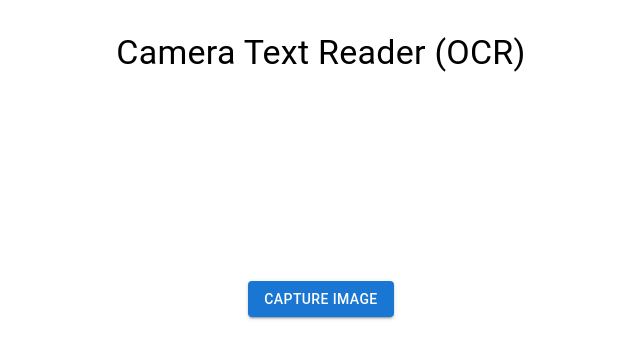
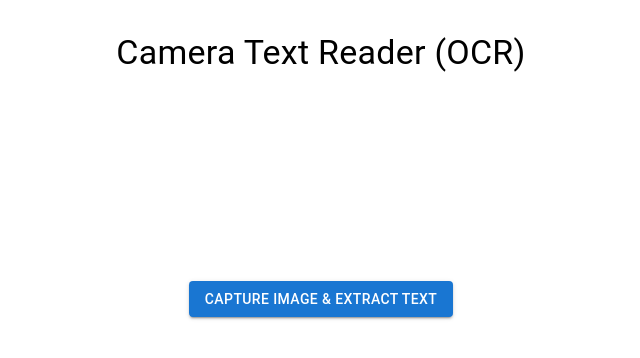
Before and after one commit to 33treepol/web-app-bacode-scanner-v4, a React (Create React App) app: page / in a window 1280 px wide. Shown: the top 358 px of the page, without its empty margins (319-959 px from the left). Built offline with nearby package versions, Linux system fonts and the light colour scheme; no server answers.

Commit message:
trim word and imedially process test.

```diff
--- a/src/CameraTextCapture.tsx
+++ b/src/CameraTextCapture.tsx
@@ -1,4 +1,3 @@
-// OCRReader.tsx
 import React, { useRef, useState } from "react";
 import Webcam from "react-webcam";
 import { Button, Typography, CircularProgress, Box } from "@mui/material";
@@ -6,29 +5,41 @@ import Tesseract from "tesseract.js";
 
 const OCRReader: React.FC = () => {
   const webcamRef = useRef<Webcam>(null);
-  const [image, setImage] = useState<string | null>(null);
   const [text, setText] = useState<string>("");
   const [loading, setLoading] = useState<boolean>(false);
+  const [videoConstraints, setVideoConstraints] =
+    useState<MediaTrackConstraints>({
+      facingMode: "environment", // Request rear camera
+    });
 
-  const capture = () => {
+  // Regular expression to filter words with both letters and numbers, allowing "-" and "/"
+  const regex = /\b(?=.*[A-Z])(?=.*\d)[A-Z0-9/-]+\b/g;
+
+  const captureAndExtractText = async () => {
     if (webcamRef.current) {
-      const imageSrc = webcamRef.current.getScreenshot();
-      setImage(imageSrc);
-    }
-  };
+      const imageSrc = webcamRef.current.getScreenshot(); // Capture image
 
-  const extractText = async () => {
-    if (image) {
-      setLoading(true);
+      if (imageSrc) {
+        setLoading(true); // Show loading spinner
         try {
-        const result = await Tesseract.recognize(image, "eng", {
+          // Process image with Tesseract for OCR
+          const result = await Tesseract.recognize(imageSrc, "eng", {
             logger: (info) => console.log(info), // Optionally log progress
           });
-        setText(result.data.text);
+
+          // Get extracted text and filter words using the RegEx
+          const extractedText = result.data.text;
+          const filteredWords = extractedText.match(regex);
+
+          // Set filtered text or show a message if nothing was found
+          setText(
+            filteredWords ? filteredWords.join(", ") : "No matching text found."
+          );
         } catch (error) {
           console.error("Error extracting text:", error);
         } finally {
-        setLoading(false);
+          setLoading(false); // Stop loading spinner
+        }
       }
     }
   };
@@ -43,34 +54,24 @@ const OCRReader: React.FC = () => {
         audio={false}
         ref={webcamRef}
         screenshotFormat="image/jpeg"
+        videoConstraints={videoConstraints}
         width={350}
-        videoConstraints={{ facingMode: { ideal: "environment" } }}
       />
-
-      <Box sx={{ mt: 2 }}>
-        <Button variant="contained" color="primary" onClick={capture}>
-          Capture Image
-        </Button>
-      </Box>
-
-      {image && (
-        <>
-          <Box sx={{ mt: 2 }}>
-            <img src={image} alt="captured" style={{ maxWidth: "100%" }} />
-          </Box>
 
       <Box sx={{ mt: 2 }}>
         <Button
           variant="contained"
-              color="secondary"
-              onClick={extractText}
+          color="primary"
+          onClick={captureAndExtractText}
           disabled={loading}
         >
-              {loading ? <CircularProgress size={24} /> : "Extract Text"}
+          {loading ? (
+            <CircularProgress size={24} />
+          ) : (
+            "Capture Image & Extract Text"
+          )}
         </Button>
       </Box>
-        </>
-      )}
 
       {text && (
         <Box sx={{ mt: 2 }}>
```
Lines whose indentation alone changed are shown as unchanged.
